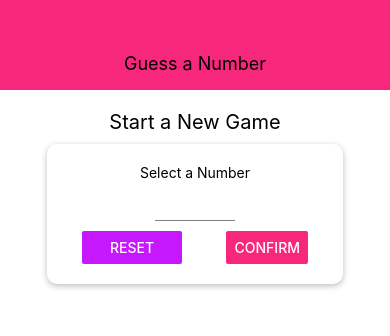
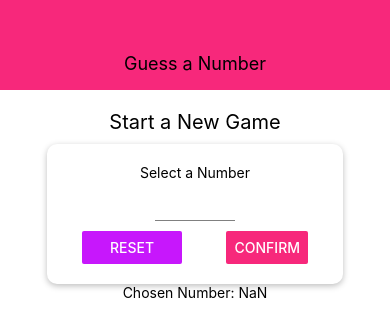
Before and after one commit to Pavel-Lunin/rn-GuessANumber, a React Native app: screen / in a window 390 px wide. Both pictures are taken after a click on the button "CONFIRM". Shown: the top 336 px of the page. Built offline with nearby package versions, Linux system fonts and the light colour scheme.

Commit message:
Resetting & Confirming User Input

```diff
--- a/screens/StartGameScreen.js
+++ b/screens/StartGameScreen.js
@@ -1,20 +1,43 @@
 import React from 'react';
-import { Button, StyleSheet, Text, TouchableWithoutFeedback, View } from 'react-native';
+import { Button, Keyboard, StyleSheet, Text, TouchableWithoutFeedback, View } from 'react-native';
 import Card from '../components/Card';
 import Input from '../components/Input';
 import Colors from '../constants/colors';
 
 const StartGameScreen = () => {
   const [enteredValue, setEnteredValue] = React.useState('');
+  const [confirmed, setConfirmed] = React.useState(false);
+  const [selectedNumber, setSelectedNumber] = React.useState(false);
 
   const numberInputHandler = (inputText) => {
     setEnteredValue(inputText.replace(/[^0-9]/g, ''));
   };
 
+  const resetInputHandler = () => {
+    setEnteredValue('');
+    setConfirmed(false);
+  };
+
+  const confirmInputHandler = () => {
+    const chosenNumber = parseInt(enteredValue);
+    if (chosenNumber === NaN || chosenNumber <= 0 || chosenNumber > 99) {
+      return;
+    }
+    setConfirmed(true);
+    setEnteredValue('');
+    setSelectedNumber(parseInt(enteredValue));
+  };
+
+  let confirmedOutput;
+
+  if (confirmed) {
+    confirmedOutput = <Text>Chosen Number: {selectedNumber}</Text>;
+  }
+
   return (
     <TouchableWithoutFeedback
       onPress={() => {
-        keyboard.dismiss();
+        Keyboard.dismiss();
       }}>
       <View style={styles.screen}>
         <Text style={styles.title}>Start a New Game</Text>
@@ -32,18 +55,19 @@ const StartGameScreen = () => {
           />
           <View style={styles.buttonContainer}>
             <View style={styles.button}>
-              <Button title="Reset" onPress={() => {}} color={Colors.accent} />
+              <Button title="Reset" onPress={resetInputHandler} color={Colors.accent} />
             </View>
             <View>
               <Button
                 style={styles.button}
                 title="Confirm"
-                onPress={() => {}}
+                onPress={confirmInputHandler}
                 color={Colors.primary}
               />
             </View>
           </View>
         </Card>
+        {confirmedOutput}
       </View>
     </TouchableWithoutFeedback>
   );
```
